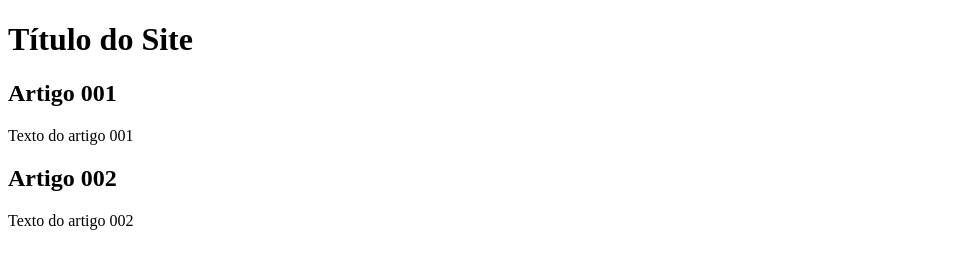
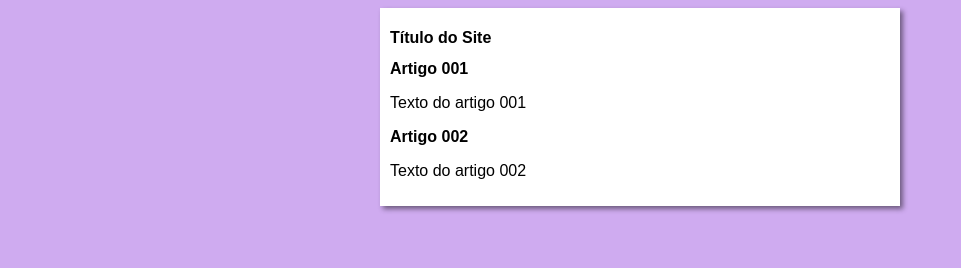
Before and after one commit to Adrianaalvess/Projeto-site, a plain HTML site: page index.html in a window 1280 px wide. Shown: the whole page, without its empty margins (0-961 px from the left). Drawn offline with Linux system fonts and the light colour scheme.

Commit message:
iniciei o design

```diff
--- /dev/null
+++ b/estilos/style.css
@@ -0,0 +1,17 @@
+*  {
+    font-family: Arial, Helvetica, sans-serif;
+    font-size: 16px;
+}
+
+body {
+    background-color: rgb(207, 171, 240);
+
+}
+main {
+    background-color: white;
+    width: 500px;
+    margin: auto;
+    padding: 10px;
+    box-shadow: 3px 3px 5px rgba(0, 0, 0, 0.473);
+
+}
--- a/index.html
+++ b/index.html
@@ -4,6 +4,7 @@
     <meta charset="UTF-8">
     <meta name="viewport" content="width=device-width, initial-scale=1.0">
     <title>Título do Site</title>
+    <link rel="stylesheet" href="estilos/style.css">
 </head>
 <body>
     <main>
```
